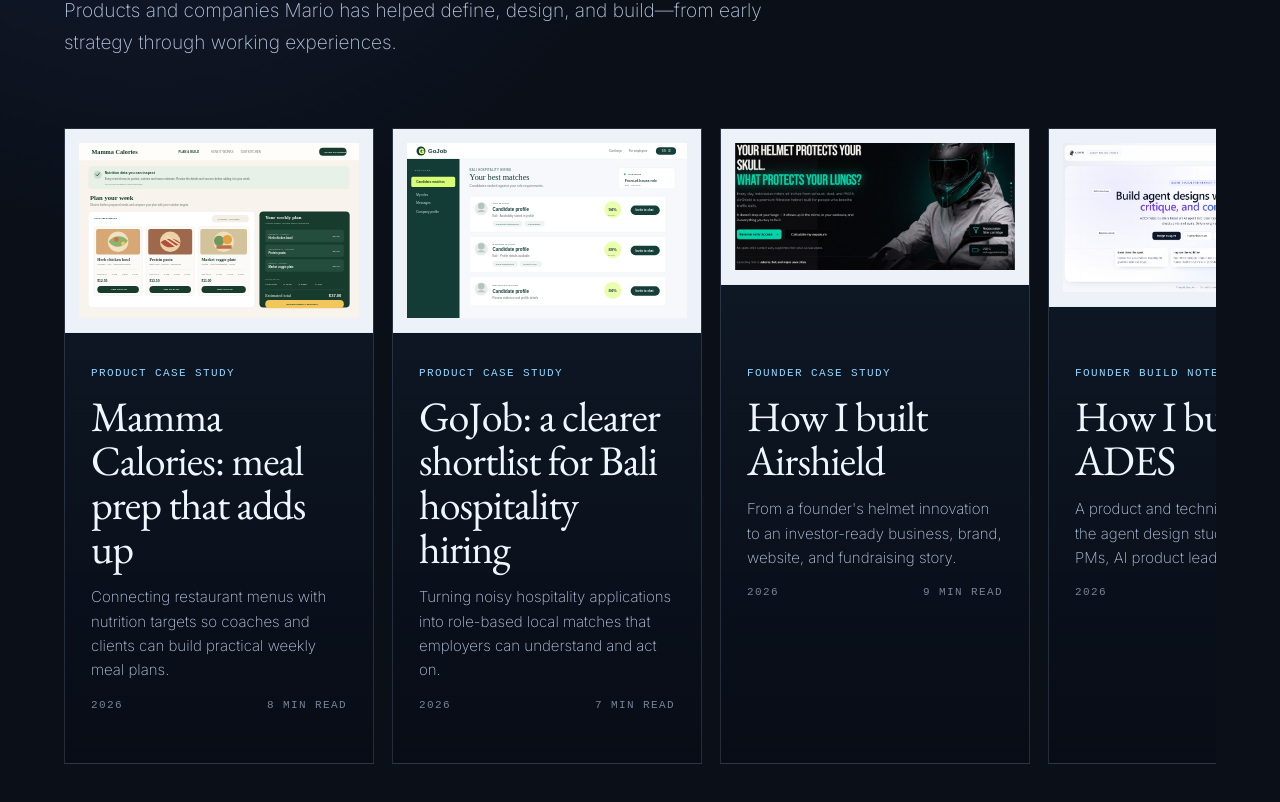
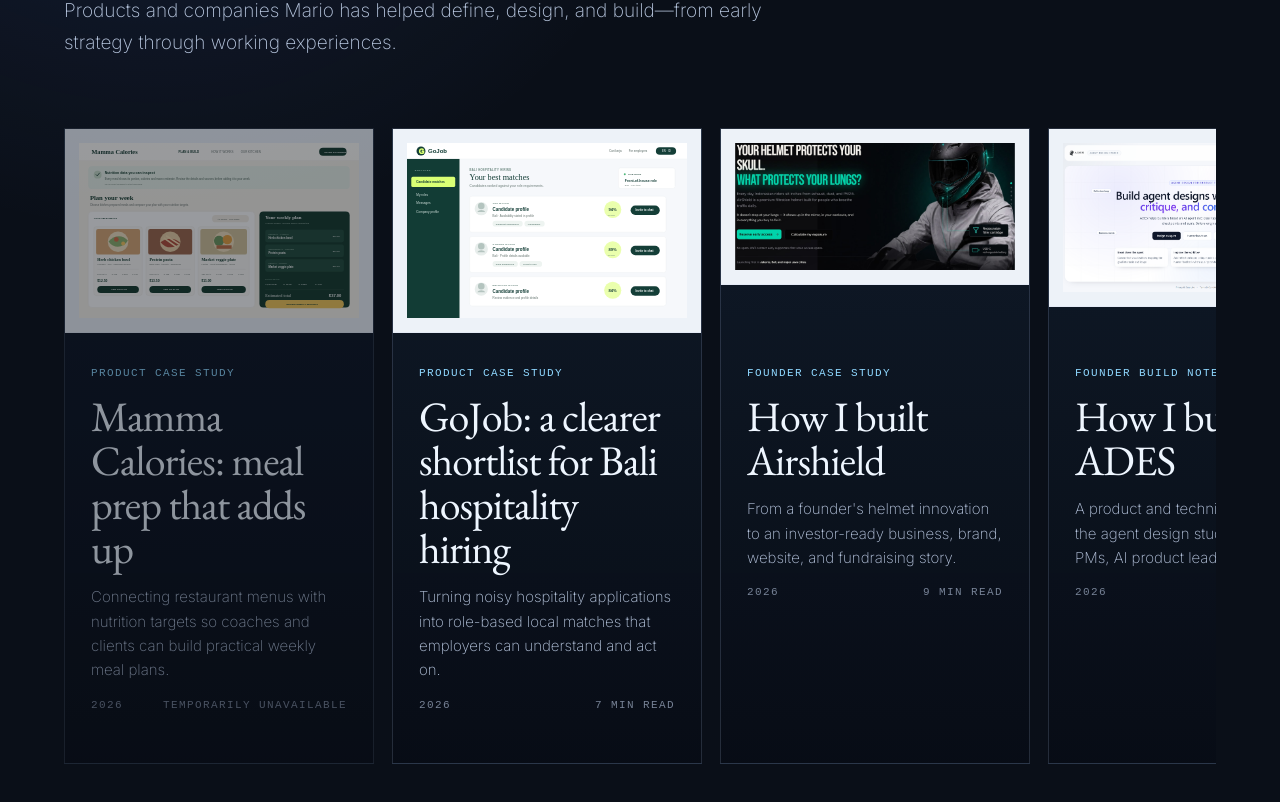
Before and after one commit to MarioSorgente/mariowebsite, a React (Vite) app: page / in a window 1280 px wide. Shown: the part 4315-5117 px from the top of the page. Built offline with nearby package versions, Linux system fonts and the light colour scheme.

Commit message:
Temporarily disable Mamma Calories case study

```diff
--- a/src/sections/Blog.tsx
+++ b/src/sections/Blog.tsx
@@ -93,12 +93,14 @@
         >
           {caseStudies.map((article) => {
             const isActive = article.slug === selectedArticle;
+            const isUnavailable = article.slug === 'mamma-calories-meal-prep';
             return (
               <button
                 key={article.slug}
                 type="button"
                 className={`blog-article-card ${isActive ? 'is-active' : ''}`}
                 onClick={(event) => toggleArticle(article, event.currentTarget)}
+                disabled={isUnavailable}
                 aria-expanded={isActive}
                 aria-pressed={isActive}
               >
@@ -115,7 +117,7 @@
                   <span className="blog-card-summary">{article.summary}</span>
                   <span className="blog-card-meta">
                     <span>{article.year}</span>
-                    <span>{isActive ? 'Close article' : article.readingTime}</span>
+                    <span>{isUnavailable ? 'Temporarily unavailable' : isActive ? 'Close article' : article.readingTime}</span>
                   </span>
                 </span>
               </button>
```
